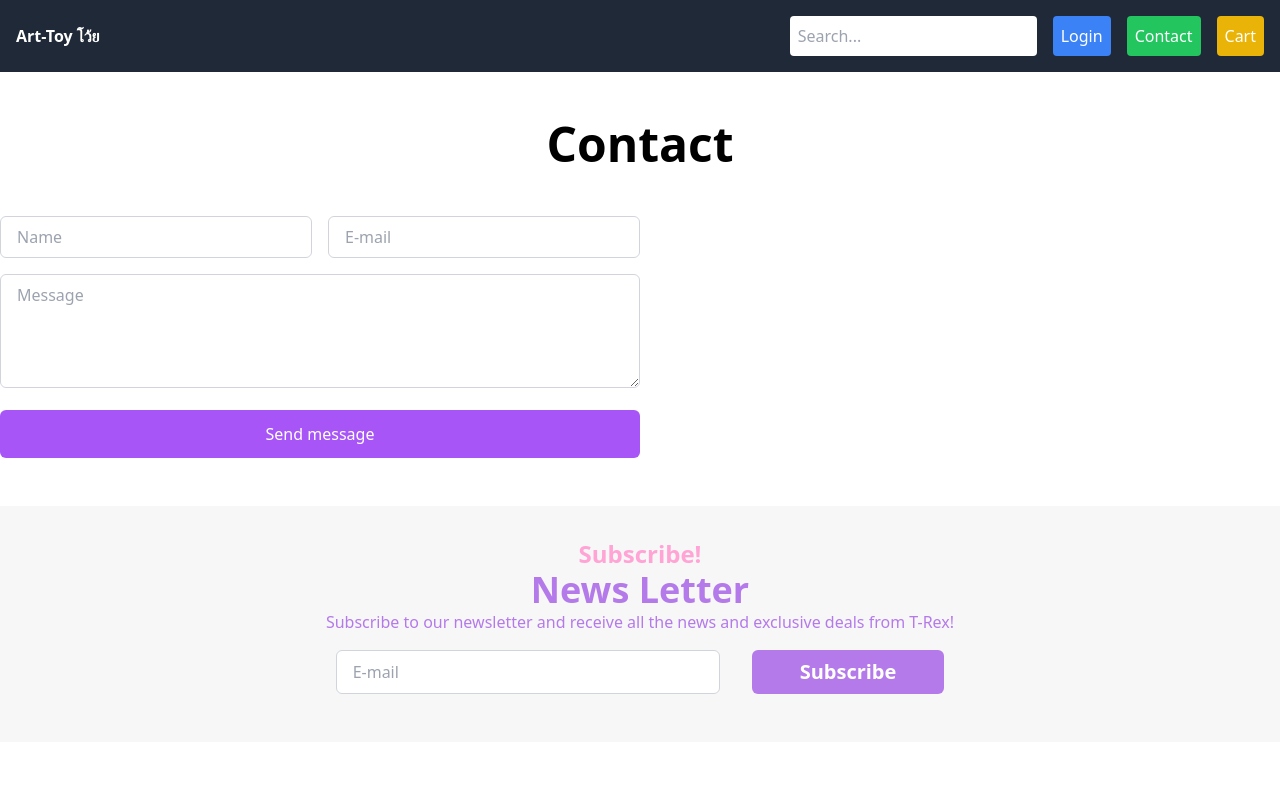
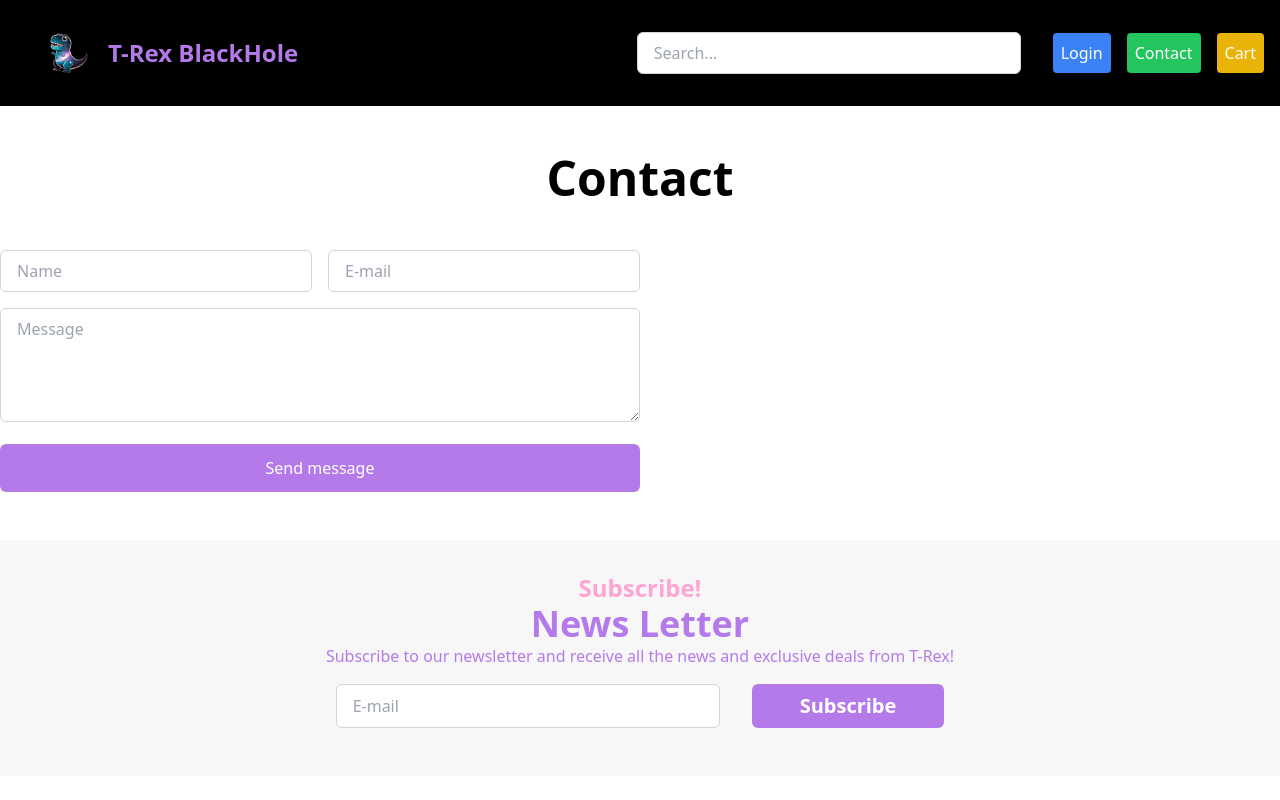
Before and after one commit to T-Rex-Back-Hole/Art-toy_Project, a React (Vite) app: page /contact in a window 1280 px wide. Shown: the top 800 px of the page. Built offline with nearby package versions, Linux system fonts and the light colour scheme.

Commit message:
update nav

```diff
--- a/src/components/Navbar.jsx
+++ b/src/components/Navbar.jsx
@@ -4,12 +4,16 @@ import { Link } from "react-router-dom";
 const Navbar = () => {
   return (
     <>
-      <nav className="bg-gray-800 p-4 flex justify-between items-center">
+      <nav className="bg-black p-4 flex justify-between items-center">
         <Link to="/">
-          <div className="text-white font-bold">Art-Toy โว้ย</div>
+        <div id="logo" className="flex items-center pl-8">
+          <img src="./images/dino.png" alt="" className="w-10 mx-auto mr-5"/>
+          <div className="text-[#B47AEA] text-2xl font-bold">T-Rex BlackHole</div>
+        </div>
         </Link>
+
         <div className="flex items-center">
-          <input type="text" placeholder="Search..." className="p-2 rounded" />
+          <input type="text" placeholder="Search..." className="w-96 m-4 px-4 py-2 border border-gray-300 rounded-md focus:ring-1 focus:outline-none" />
           <Link to="/login">
             <button className="ml-4 bg-blue-500 text-white p-2 rounded">
               Login
--- a/src/pages/Contact.jsx
+++ b/src/pages/Contact.jsx
@@ -20,7 +20,7 @@ const Contact = () => {
               <textarea name="" id="text-area" rows="4" placeholder="Message" class="w-full px-4 py-2 border border-gray-300 rounded-md focus:ring-1 focus:outline-none" ></textarea>
             </div>
             <div id="btn-contact" className="flex w-full">
-              <button type="submit" class="w-full bg-purple-500 text-white py-3 px-6 mb-12 rounded-md hover:bg-purple-600 focus:outline-none">
+              <button type="submit" class="w-full bg-[#B47AEA] text-white py-3 px-6 mb-12 rounded-md hover:bg-purple-600 focus:outline-none">
                       Send message
               </button>
             </div>
@@ -35,7 +35,7 @@ const Contact = () => {
             </div>
             <div id="subscribe-email" className='flex justify-center'>
               <input type="email" placeholder='E-mail' className="w-96 m-4 px-4 py-2 border border-gray-300 rounded-md focus:ring-1 focus:outline-none" />
-              <button type="submit" id='subscribe-btn' className="bg-[#B47AEA] px-12 py-2 m-4 rounded-md text-white font-semibold text-xl">Subscribe</button>
+              <button type="submit" id='subscribe-btn' className="bg-[#B47AEA] px-12 py-2 m-4 rounded-md text-white hover:bg-purple-600 focus:outline-none font-semibold text-xl">Subscribe</button>
             </div>
           </section>
 
```
